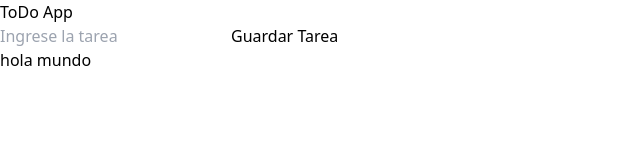
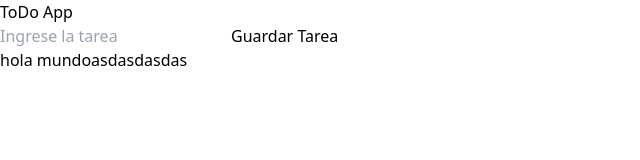
Before and after one commit to GonzaRomero24/ToDoApp, a React (Vite) app: page / in a window 1280 px wide. Shown: the top 160 px of the page, without its empty margins (0-640 px from the left). Built offline with nearby package versions, Linux system fonts and the light colour scheme.

Commit message:
todo app ad Task prueba

```diff
--- a/src/App.tsx
+++ b/src/App.tsx
@@ -37,7 +37,8 @@ function App() {
         </section>
         <section className=' bg-green-400 max-h-full max-w-full'>
           {tasksArray.map(task => <h1 key={task.id}>{task.description}</h1>)}
-          <h1>hola mundo</h1>
+          <h1>hola mundoasdasdasdas</h1>
+
         </section>
       </main>
 
```
